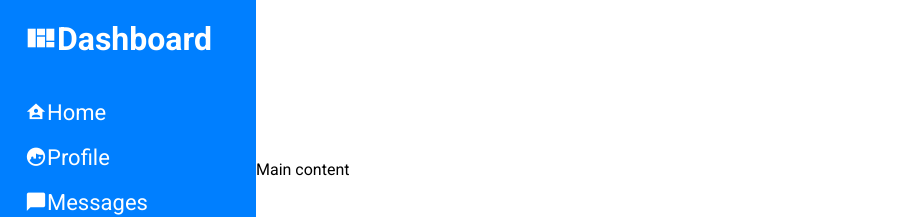
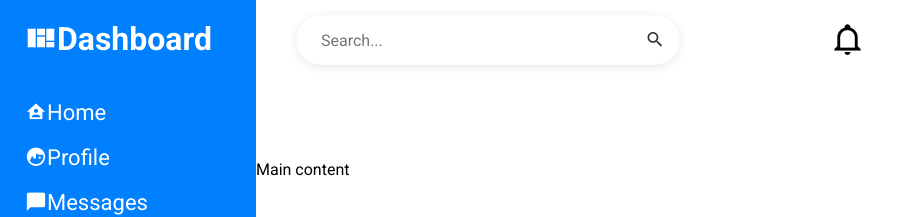
Before and after one commit to adamsaul314/Admin-Dashboard, a plain HTML site: page index.html in a window 1280 px wide. Shown: the top 217 px of the page, without its empty margins (0-899 px from the left). Drawn offline with Linux system fonts and the light colour scheme.

Commit message:
added search bar and bell

```diff
--- a/index.html
+++ b/index.html
@@ -35,7 +35,13 @@
         </div>
         <div class="header">
             <div class="search">
-
+                <input type="text" placeholder="Search..." class="search-input">
+                <button class="search-btn">
+                    <i class="mdi mdi-magnify"></i>
+                </button>
+            </div>
+            <div class="bell">
+                <span class="mdi mdi-bell-outline"></span>
             </div>
         </div>
         <div class="main-content">Main content</div>
--- a/styles.css
+++ b/styles.css
@@ -33,8 +33,11 @@ body, html {
 
 .header{
     display: grid;
-    grid-template-columns: 3fr 1fr;
+    grid-template-columns: 2fr 200px 100px 300px;
     grid-template-rows: repeat(2, 1fr);
+    align-items: center;
+    justify-content: center;
+    margin-left: 40px;
 }
 
 .navigation{
@@ -87,3 +90,45 @@ body, html {
     color: white;
     font-size: 22px;
 }
+
+.search {
+    display: flex;
+    align-items: center;
+    background-color: #fff;
+    border-radius: 25px;
+    padding: 5px 15px;
+    box-shadow: 0 2px 10px rgba(0, 0, 0, 0.1);
+    height: 50px;
+    width: 100%;
+  }
+
+  .search-input {
+    border: none;
+    outline: none;
+    padding: 8px 10px;
+    font-size: 16px;
+    flex-grow: 1;
+    border-radius: 20px;
+  }
+
+  .search-btn {
+    background-color: transparent;
+    border: none;
+    cursor: pointer;
+    margin-left: 10px;
+    font-size: 20px;
+    color: #333;
+  }
+
+  .search-btn:hover {
+    color: #007BFF;
+  }
+
+  .bell{
+    display: flex;
+    grid-column: 2 / 3;
+    font-size: 35px;
+    align-items: center;
+    justify-content: flex-end;
+    margin-right: 15px;
+  }
```
